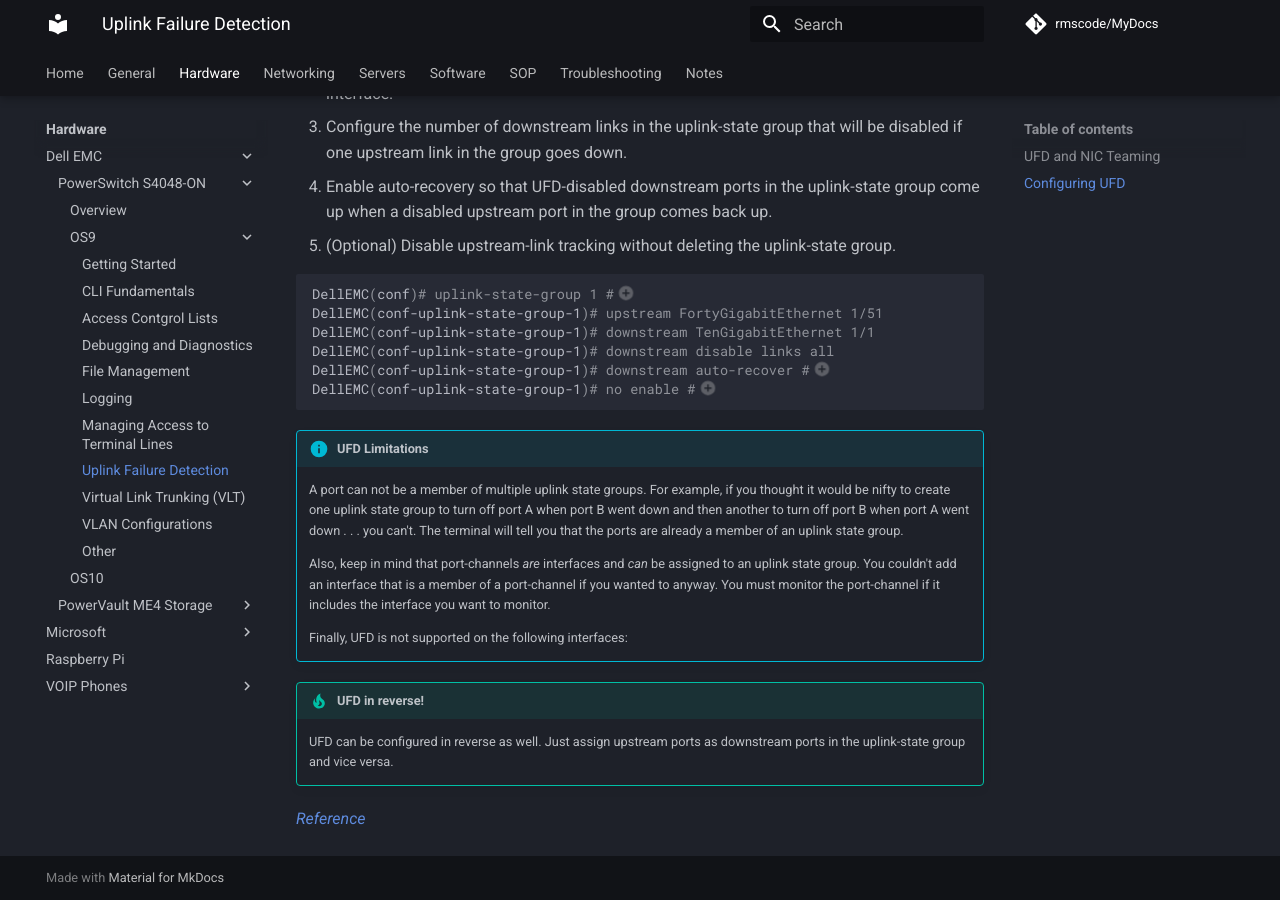
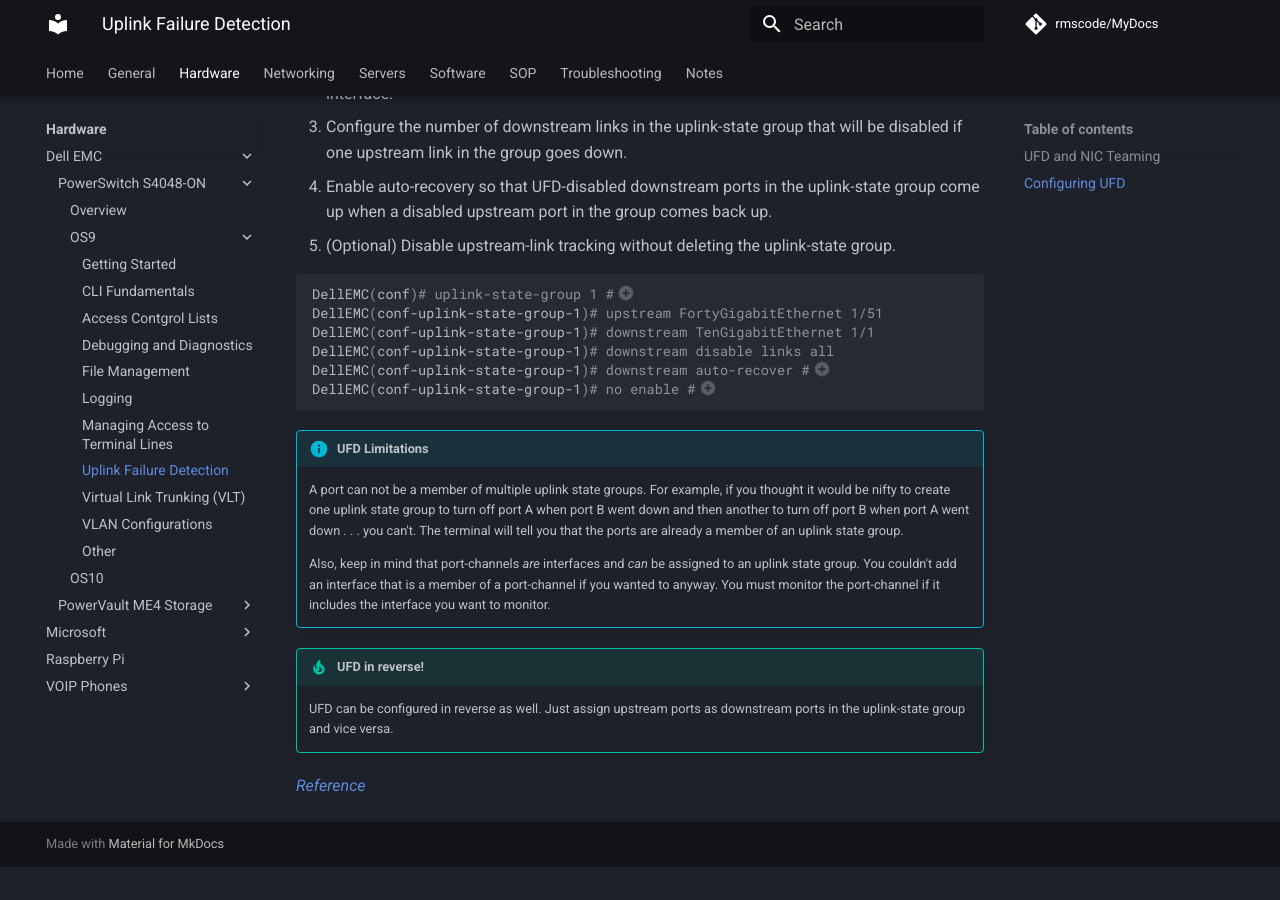
Before and after one commit to rmscode/binary-garden, an MkDocs documentation site: the page built from docs/hardware/dell-emc/S4048-ON/os9-ufd.md, in a window 1280 px wide and 900 px high, scrolled down 1505 px. Built offline with MkDocs 1.6.1 and Material for MkDocs 9.7.7, drawn with Linux system fonts in a browser that asks for light colours; comment, search, counter and statistics services are not loaded; after the commit the page ends 2372 px from its top, so only the background shows below that.

Commit message:
Update os9-ufd.md

```diff
--- a/docs/hardware/dell-emc/S4048-ON/os9-ufd.md
+++ b/docs/hardware/dell-emc/S4048-ON/os9-ufd.md
@@ -46,8 +46,6 @@
 
     Also, keep in mind that port-channels *are* interfaces and *can* be assigned to an uplink state group. You couldn't add an interface that is a member of a port-channel if you wanted to anyway. You must monitor the port-channel if it includes the interface you want to monitor.
 
-    Finally, UFD is not supported on the following interfaces:
-
 !!! tip "UFD in reverse!"
 
     UFD can be configured in reverse as well. Just assign upstream ports as downstream ports in the uplink-state group and vice versa.
```
